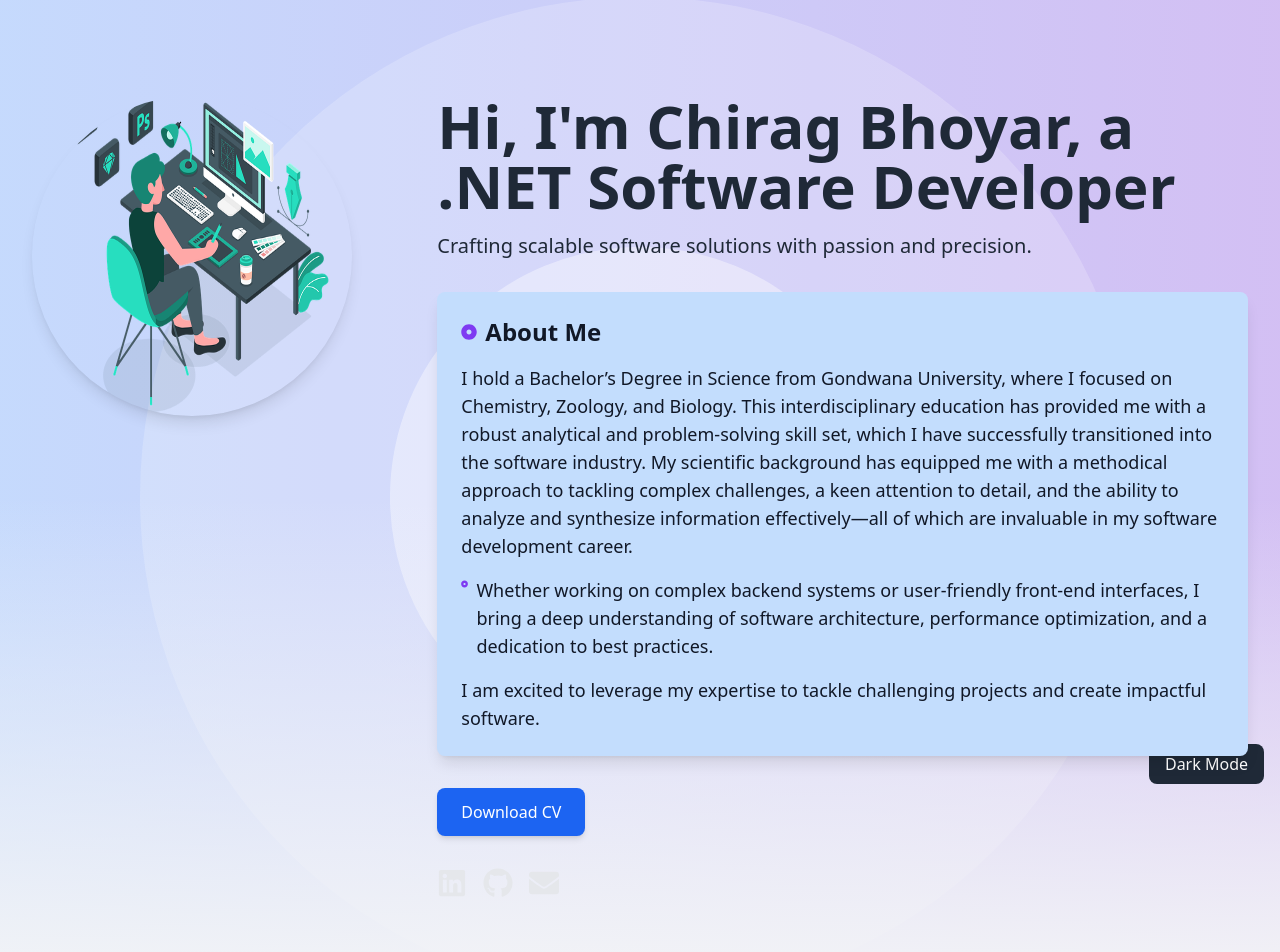
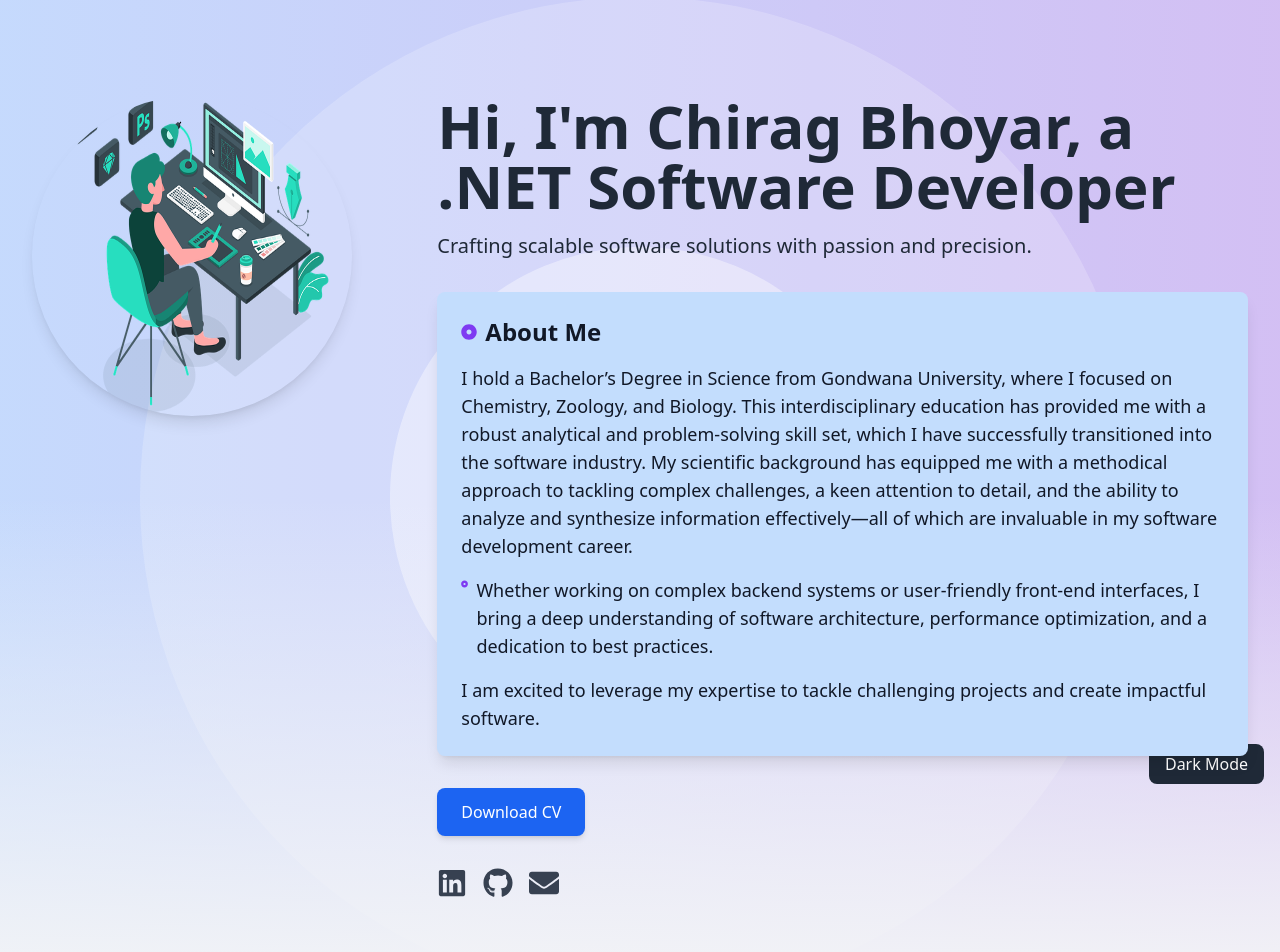
Before and after one commit to ChiragBhoyar14/Portfolio-2, a React (Vite) app: page / in a window 1280 px wide. Shown: the top 952 px of the page. Built offline with nearby package versions, Linux system fonts and the light colour scheme.

Commit message:
hEADER CHANGE

```diff
--- a/src/Component/Header_Component.jsx
+++ b/src/Component/Header_Component.jsx
@@ -62,9 +62,14 @@ const Header_Component = ({ darkMode }) => {
             animate={{ opacity: 1, x: 0 }}
             transition={{ duration: 1 }}
           >
-            <h1 className="text-4xl lg:text-5xl xl:text-6xl font-extrabold leading-tight mb-4 transform transition-transform duration-300 hover:scale-105 hover:text-yellow-300">
+            <motion.h1
+              className="text-4xl lg:text-5xl xl:text-6xl font-extrabold leading-tight mb-4 transform transition-transform duration-300 hover:scale-105 hover:text-yellow-300"
+              initial={{ opacity: 0, y: -50 }}
+              animate={{ opacity: 1, y: 0 }}
+              transition={{ duration: 1 }}
+            >
               Hi, I'm Chirag Bhoyar,<br className="lg:hidden" /> a .NET Software Developer
-            </h1>
+            </motion.h1>
             <p className="text-lg lg:text-xl font-light mb-6 lg:mb-8 transition duration-300 hover:text-yellow-400">
               Crafting scalable software solutions with passion and precision.
             </p>
@@ -112,7 +117,7 @@ const Header_Component = ({ darkMode }) => {
                 href="https://www.linkedin.com/in/chirag-bhoyar-725747286/"
                 target="_blank"
                 rel="noopener noreferrer"
-                className="text-gray-200 hover:text-yellow-300 transition duration-300"
+                className="text-gray-700 dark:text-gray-300 hover:text-yellow-300 transition duration-300"
                 whileHover={{ scale: 1.1 }}
                 whileTap={{ scale: 0.9 }}
               >
@@ -122,7 +127,7 @@ const Header_Component = ({ darkMode }) => {
                 href="https://github.com/ChiragBhoyar14"
                 target="_blank"
                 rel="noopener noreferrer"
-                className="text-gray-200 hover:text-yellow-300 transition duration-300"
+                className="text-gray-700 dark:text-gray-300 hover:text-yellow-300 transition duration-300"
                 whileHover={{ scale: 1.1 }}
                 whileTap={{ scale: 0.9 }}
               >
@@ -130,7 +135,7 @@ const Header_Component = ({ darkMode }) => {
               </motion.a>
               <motion.a
                 href="mailto:email@example.com"
-                className="text-gray-200 hover:text-red-400 transition duration-300"
+                className="text-gray-700 dark:text-gray-300 hover:text-red-400 transition duration-300"
                 whileHover={{ scale: 1.1 }}
                 whileTap={{ scale: 0.9 }}
               >
```
